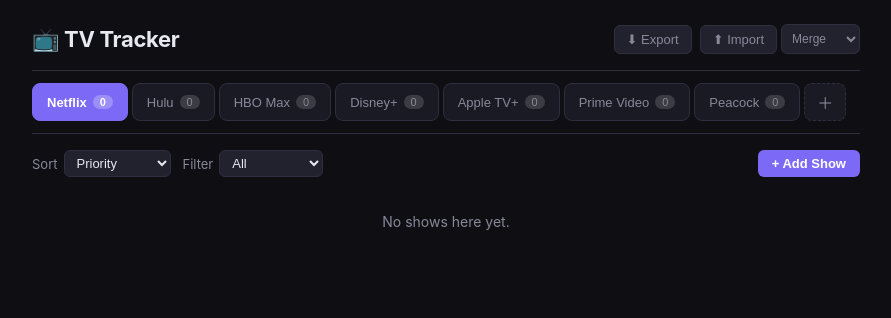
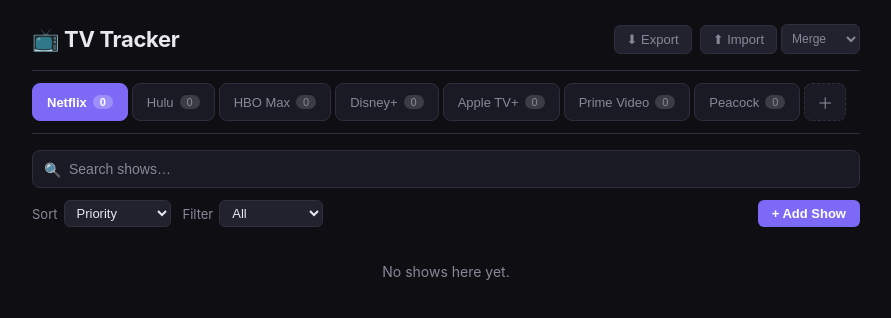
Before and after one commit to msfinnan/tv-tracker, a React (Vite) app: page / in a window 1280 px wide. Shown: the top 318 px of the page, without its empty margins (194-1085 px from the left). Built offline with nearby package versions, Linux system fonts and the light colour scheme.

Commit message:
Add search bar to filter shows by title/notes
Co-authored-by: Margaret  <35827624+msfinnan@users.noreply.github.com>

```diff
--- /dev/null
+++ b/src/components/SearchBar.tsx
@@ -0,0 +1,33 @@
+import { useRef } from 'react'
+
+interface Props {
+  value: string
+  onChange: (value: string) => void
+}
+
+export function SearchBar({ value, onChange }: Props) {
+  const inputRef = useRef<HTMLInputElement>(null)
+
+  return (
+    <div className="search-bar">
+      <span className="search-icon">🔍</span>
+      <input
+        ref={inputRef}
+        type="text"
+        className="search-input"
+        placeholder="Search shows…"
+        value={value}
+        onChange={e => onChange(e.target.value)}
+      />
+      {value && (
+        <button
+          className="search-clear"
+          onClick={() => { onChange(''); inputRef.current?.focus() }}
+          title="Clear search"
+        >
+          ✕
+        </button>
+      )}
+    </div>
+  )
+}
--- a/src/components/ShowList.tsx
+++ b/src/components/ShowList.tsx
@@ -2,6 +2,7 @@ import { useState } from 'react'
 import type { Platform, Show, WatchStatus } from '../types'
 import { ShowCard } from './ShowCard'
 import { AddShowForm } from './AddShowForm'
+import { SearchBar } from './SearchBar'
 
 interface Props {
   platform: Platform
@@ -19,8 +20,15 @@ export function ShowList({ platform, onAddShow, onStatusChange, onPriorityChange
   const [adding, setAdding] = useState(false)
   const [sort, setSort] = useState<SortKey>('priority')
   const [filter, setFilter] = useState<FilterStatus>('all')
+  const [search, setSearch] = useState('')
 
-  const filtered = platform.shows.filter(s => filter === 'all' || s.status === filter)
+  const searched = platform.shows.filter(s => {
+    if (!search.trim()) return true
+    const q = search.toLowerCase()
+    return s.title.toLowerCase().includes(q) || (s.notes?.toLowerCase().includes(q) ?? false)
+  })
+
+  const filtered = searched.filter(s => filter === 'all' || s.status === filter)
 
   const sorted = [...filtered].sort((a, b) => {
     if (sort === 'priority') return a.priority - b.priority
@@ -30,6 +38,7 @@ export function ShowList({ platform, onAddShow, onStatusChange, onPriorityChange
 
   return (
     <div className="show-list">
+      <SearchBar value={search} onChange={setSearch} />
       <div className="list-toolbar">
         <div className="toolbar-group">
           <label>Sort
@@ -59,7 +68,7 @@ export function ShowList({ platform, onAddShow, onStatusChange, onPriorityChange
       )}
 
       {sorted.length === 0 && !adding && (
-        <p className="empty">No shows here yet.</p>
+        <p className="empty">{search.trim() ? 'No shows match your search.' : 'No shows here yet.'}</p>
       )}
 
       {sorted.map(show => (
--- a/src/index.css
+++ b/src/index.css
@@ -426,3 +426,56 @@ button { cursor: pointer; font-size: 13px; border-radius: 6px; border: none; tra
   font-size: 12px;
 }
 .edit-cancel-btn:hover { color: var(--text); border-color: var(--accent); }
+
+
+/* Search bar */
+.search-bar {
+  position: relative;
+  display: flex;
+  align-items: center;
+  margin-bottom: 12px;
+}
+
+.search-icon {
+  position: absolute;
+  left: 12px;
+  font-size: 14px;
+  pointer-events: none;
+}
+
+.search-input {
+  width: 100%;
+  padding: 10px 36px 10px 36px;
+  border: 1px solid var(--border);
+  border-radius: var(--radius);
+  background: var(--surface);
+  color: var(--text);
+  font-size: 14px;
+  outline: none;
+  transition: border-color 0.2s;
+}
+
+.search-input::placeholder {
+  color: var(--muted);
+}
+
+.search-input:focus {
+  border-color: var(--accent);
+}
+
+.search-clear {
+  position: absolute;
+  right: 8px;
+  background: none;
+  border: none;
+  color: var(--muted);
+  cursor: pointer;
+  font-size: 14px;
+  padding: 4px 6px;
+  border-radius: 4px;
+}
+
+.search-clear:hover {
+  color: var(--text);
+  background: var(--surface2);
+}
```
